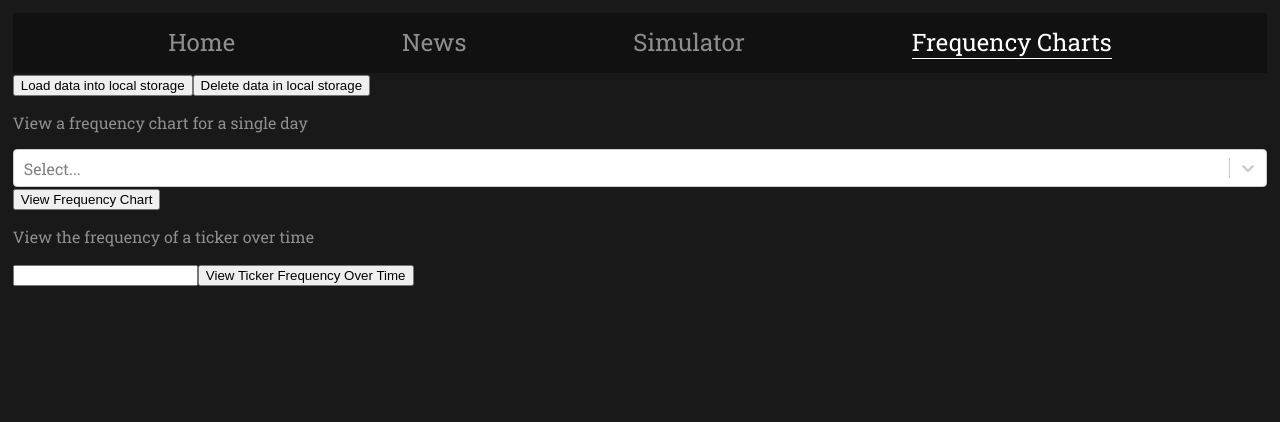
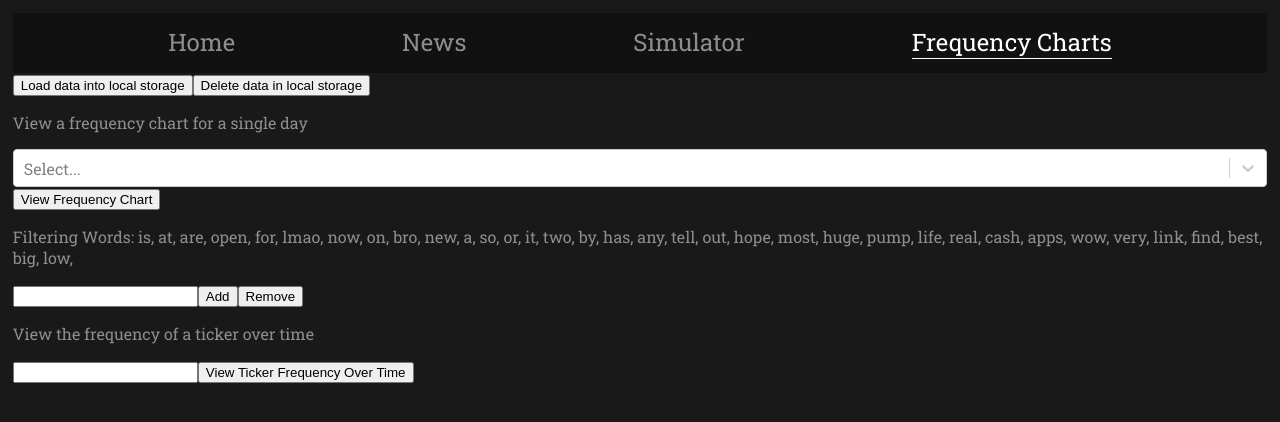
Before and after one commit to christophermarek/stocknewsanalyzer, a React (Create React App) app in the folder simulator/: page /frequencycharts in a window 1280 px wide. Shown: the top 422 px of the page. Built offline with nearby package versions, Linux system fonts and the light colour scheme; no server answers.

Commit message:
filtered words controls

```diff
--- a/simulator/src/simulator/FrequencyCharts.tsx
+++ b/simulator/src/simulator/FrequencyCharts.tsx
@@ -26,8 +26,16 @@ const Article: React.FC<Props> = ( { } ) => {
     const [historicalPrices, setHistoricalPrices] = useState<any>(null);
     const [fixedHistoricalPrices, setFixedHistoricalPrices] = useState<any>(null);
     const [fixedVolumeData, setFixedVolumeData] = useState<any>(null);
+    const [symbolsToFilterUpdate, setSymbolsToFilterUpdate] = useState<string>('');
+    //new Array so the ts compiler knows its an array not an object so we can use [...spread]
+    const [symbolsToFilter, setSymbolsToFilter] = useState<Array<String>> (new Array());
 
     useEffect(() => {
+
+        if(symbolsToFilter == undefined || symbolsToFilter.length < 1){
+            console.log("resetting symbols to filter");
+            setSymbolsToFilter(wsbSymbolsToFilter);
+        }
 
         async function loadFrequencyListsIntoState() {
             if(frequencyLists == undefined){
@@ -37,7 +45,7 @@ const Article: React.FC<Props> = ( { } ) => {
           }
 
           loadFrequencyListsIntoState();
-    }, [])
+    }, [symbolsToFilter])
 
 
     const fetchHistoricalPrices = (_startMonth: string, _startDay: string, _startYear: string, _endMonth: string, _endDay: string, _endYear: string, _ticker: string, _frequency: string): void => {
@@ -91,9 +99,11 @@ const Article: React.FC<Props> = ( { } ) => {
 
 
     function singleDayFrequencyChartClicked(){
+        console.log("hi im here");
         if(selectedOneDay != null && frequencyLists != undefined){
             setSingleDayFrequencyChartActive(true);
 
+            console.log("here inside");
             let size = frequencyLists.length;
             for(let i = 0; i < size; i++){
                 if(frequencyLists[i].date == selectedOneDay.value){
@@ -115,8 +125,6 @@ const Article: React.FC<Props> = ( { } ) => {
 
     function getSingleDayFrequencyDataFixed(){
         //want to skip entries with frequency < n
-
-
         let tickerLabels = [];
         let tickerCount = [];
         let backgroundColor = [];
@@ -133,15 +141,13 @@ const Article: React.FC<Props> = ( { } ) => {
 
         //sort listToSort
 
-
-
         listToSort.sort(sortSubtract);
 
         let sizeOfList = listToSort.length;
         for(let i = 0; i < sizeOfList; i++){
             //console.log(`key: ${key} value: ${value}`);
             //can filter words here
-            if(!wsbSymbolsToFilter.includes(listToSort[i].ticker)){
+            if(!symbolsToFilter.includes(listToSort[i].ticker)){
                 if(Number(listToSort[i].freq) > Number(minFrequencyToDisplay)){
                     tickerLabels.push(listToSort[i].ticker);
                     tickerCount.push(listToSort[i].freq);
@@ -251,14 +257,18 @@ const Article: React.FC<Props> = ( { } ) => {
     }
 
     function printFilteredWords(){
+        if(symbolsToFilter != undefined){
+            let size = symbolsToFilter.length;
 
-        let size = wsbSymbolsToFilter.length;
+            let string = "";
+            for(let i = 0; i < size; i++){
+                string += symbolsToFilter[i] + ", "
+            }
+            return string;
+        }else{
+            return "symbol list not loaded";
+        }
 
-        let string = "";
-        for(let i = 0; i < size; i++){
-            string += wsbSymbolsToFilter[i] + ", "
-        }
-        return string;
     }
 
     function setValue(e: any){
@@ -366,6 +376,26 @@ const Article: React.FC<Props> = ( { } ) => {
         fixVolumeData();
     }
 
+    function updateSymbolsToFilterUpdate(event: any){
+        setSymbolsToFilterUpdate(event.target.value)
+    }
+
+    function addSymbolToFilter(){
+        if(symbolsToFilter != undefined){
+            setSymbolsToFilter((symbolsToFilter) => [...symbolsToFilter, symbolsToFilterUpdate]);
+            setSymbolsToFilterUpdate("");
+        }else{
+            console.log("symbols to filter is undefined");
+        }
+
+    }
+
+    function removeSymbolFromFilter(){
+        setSymbolsToFilter(symbolsToFilter.filter(item => item !== symbolsToFilterUpdate));
+        setSymbolsToFilterUpdate("");
+
+    }
+
     return (
         <div className="FrequencyCharts">
             <div className="loadDataForm">
@@ -383,10 +413,14 @@ const Article: React.FC<Props> = ( { } ) => {
                     />
                     <input type="button" onClick={singleDayFrequencyChartClicked} value="View Frequency Chart"/>
 
+                    <p>Filtering Words: {printFilteredWords()}</p>
+                    <input type="text" value={symbolsToFilterUpdate} onChange={updateSymbolsToFilterUpdate} />
+                    <input type="button" onClick={addSymbolToFilter} value="Add"/>
+                    <input type="button" onClick={removeSymbolFromFilter} value="Remove"></input>
+
                     {singleDayFrequencyChartActive && selectedOneDay != null && oneDayFrequencyChartData != undefined &&
                         <>
                             <p>Chart is active</p>
-                            <p>Filtering Words: {printFilteredWords()}</p>
                             <input type="text" value={minFrequencyToDisplay} onChange={setValue}/>
                             <input type="button" value="Change Sort Direction" onClick={changeSortDirection}/>
                             <VerticalBar data={getSingleDayFrequencyDataFixed} options={{}} header={`Frequency Chart for ${selectedOneDay.value}`}/>
@@ -397,7 +431,6 @@ const Article: React.FC<Props> = ( { } ) => {
                     <p>View the frequency of a ticker over time</p>
                     <input type="text" value={selectedTicker} onChange={e => setSelectedTicker(e.target.value)}/>
                     <input type="button" onClick={frequencyOverTimeClicked} value="View Ticker Frequency Over Time"/>
-
 
                     {frequencyOverTime != undefined &&
                         <>
@@ -414,8 +447,6 @@ const Article: React.FC<Props> = ( { } ) => {
                                     renderVolumeChart()
                                 }
                             </div>
-
-
                         </>
                     }
                 </div>
```
